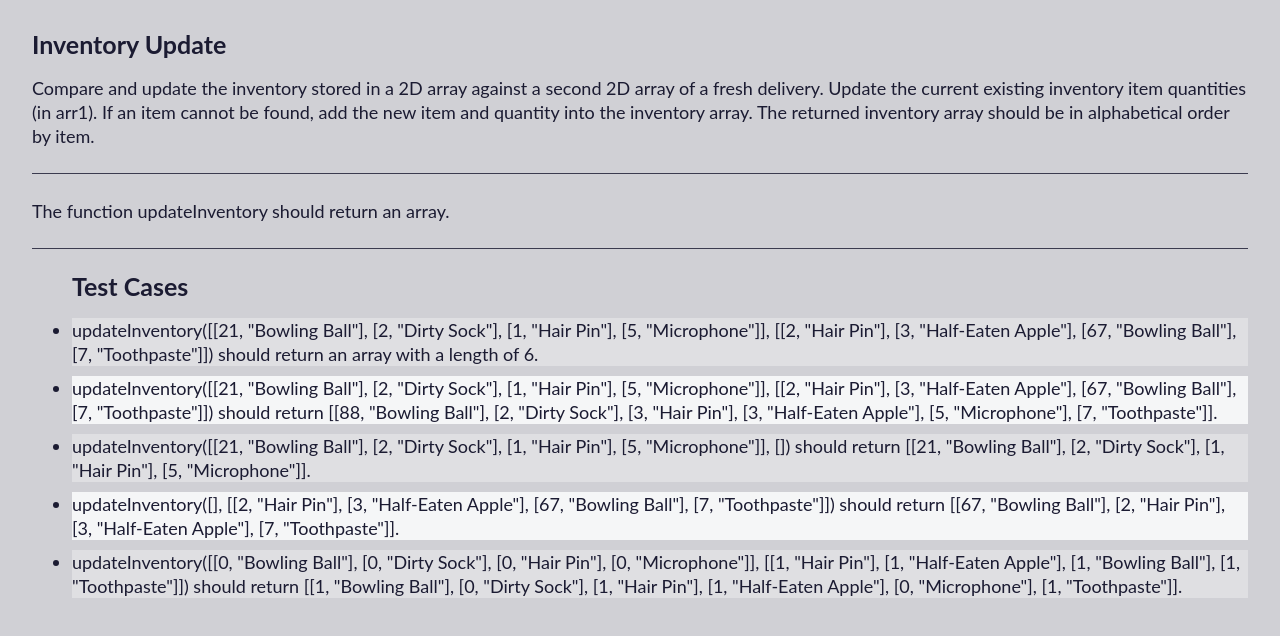
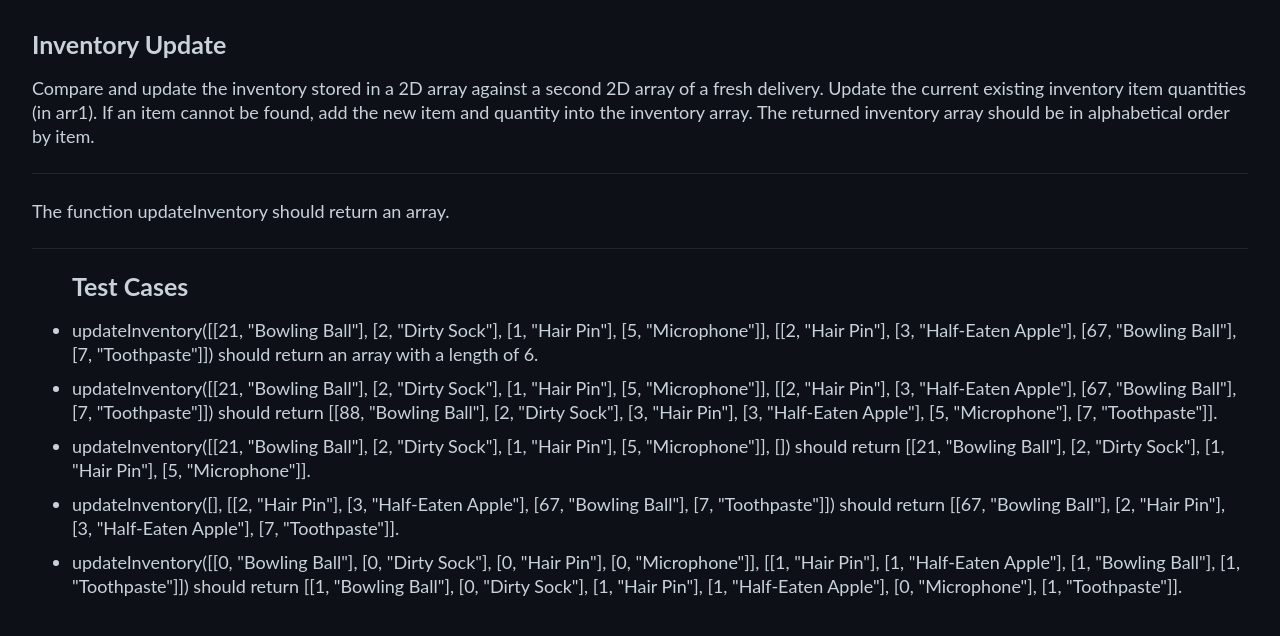
Before and after one commit to TolgaAcar/coding-challenges, a plain HTML site: page Inventory Update/index.html in a window 1280 px wide. Drawn offline with Linux system fonts and the light colour scheme.

Commit message:
Color codes changed

```diff
--- a/styles/styles.css
+++ b/styles/styles.css
@@ -1,7 +1,7 @@
 body {
 	font-family: Lato, sans-serif;
-	background-color: #d0d0d5;
-	color: #1b1b32;
+	background-color: #0d1117;
+	color: #c9d1d9;
 	margin: 2rem;
 	line-height: 1.5rem;
 	font-size: 18px;
@@ -11,7 +11,7 @@ hr {
 	margin-top: 25px;
 	margin-bottom: 25px;
 	border: 0;
-	border-top: 1px solid #3b3b4f;
+	border-top: 1px solid #21262d;
 }
 
 .title {
@@ -25,10 +25,5 @@ hr {
 }
 
 li {
-	background-color: #f5f6f7;
 	margin-bottom: 10px;
 }
-
-li:nth-child(even) {
-	background-color: #dfdfe2;
-}
```
